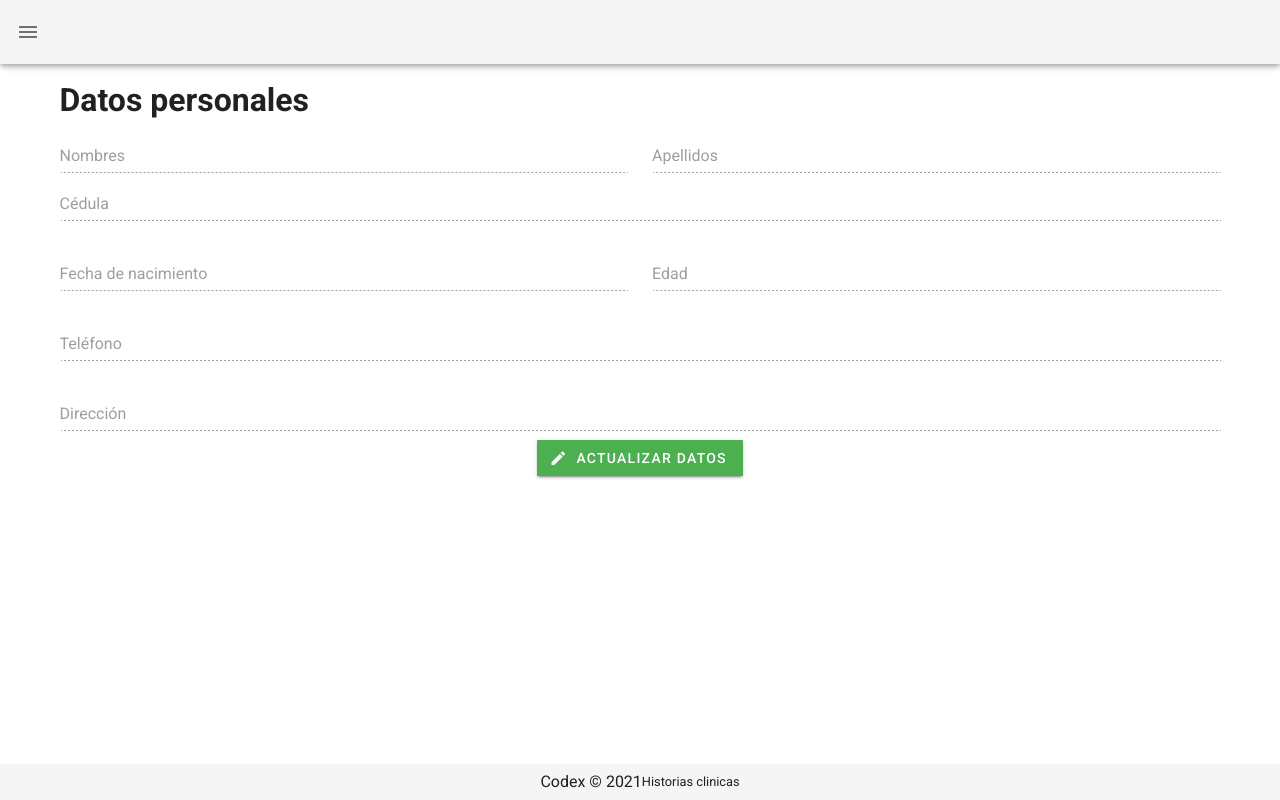
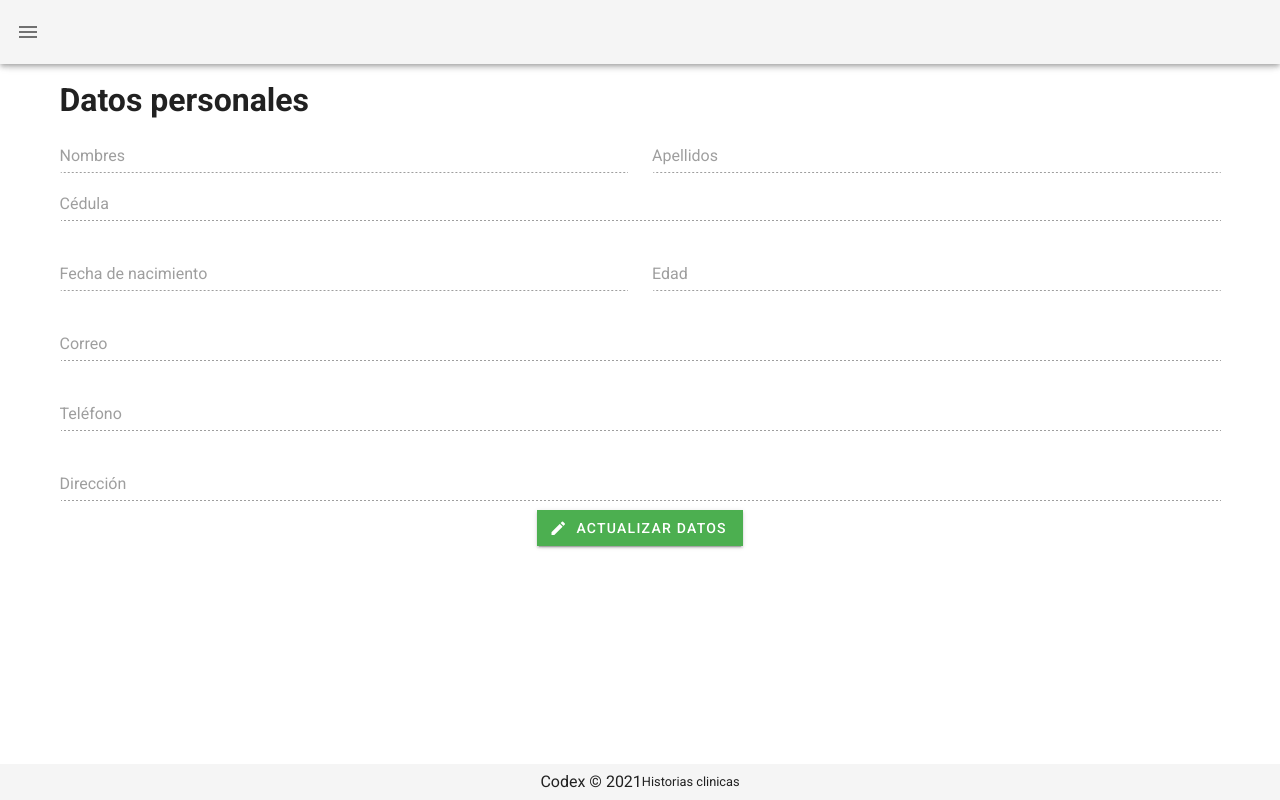
Before and after one commit to cano2030/CODEX_Front, a Nuxt app: page /Usuario/usuarioPerfil in a window 1280 px wide. Built offline with nearby package versions, Linux system fonts and the light colour scheme.

Commit message:
Aleja: edicion usuarioPerfil

```diff
--- a/pages/Usuario/usuarioPerfil.vue
+++ b/pages/Usuario/usuarioPerfil.vue
@@ -33,6 +33,7 @@
             <v-text-field label="Edad" disabled="isDisabled"></v-text-field>
           </v-col>
         </v-row>
+        <v-text-field label="Correo" disabled="isDisabled"></v-text-field>
         <v-text-field label="Teléfono" disabled="isDisabled"></v-text-field>
         <v-text-field label="Dirección" disabled="isDisabled"></v-text-field>
       </div>
```
